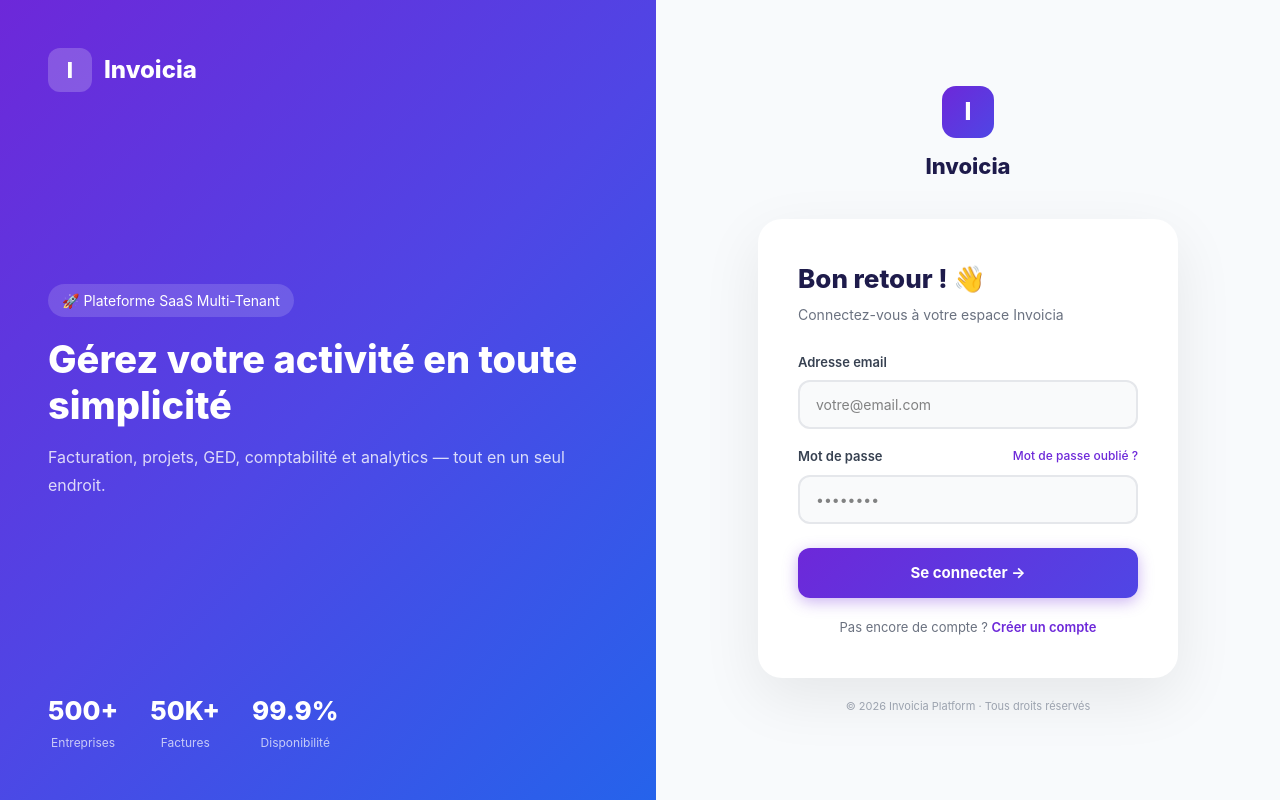
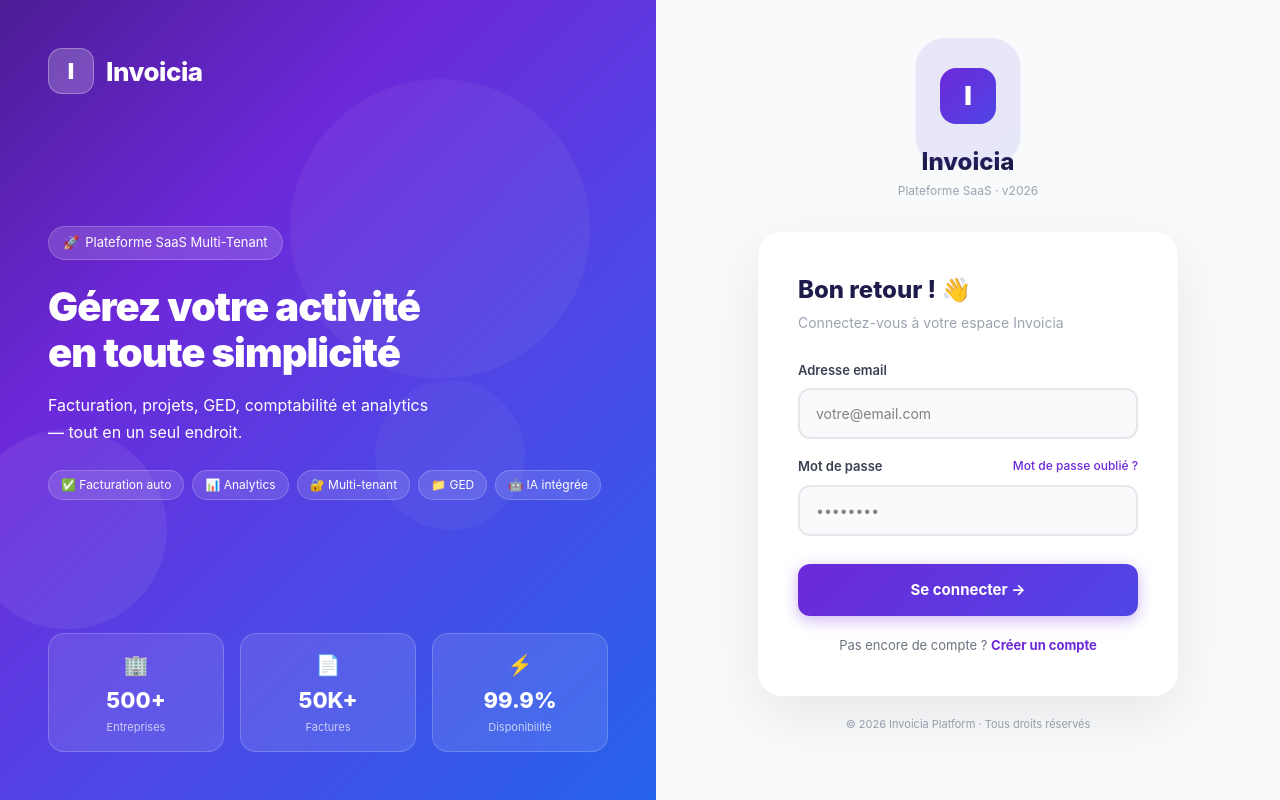
Before and after one commit to khouloud-awled-ahmed/invoicia-platform, a React (Vite) app: page / in a window 1280 px wide. Built offline with nearby package versions, Linux system fonts and the light colour scheme; no server answers.

Commit message:
improve: stunning animated login page

```diff
--- a/src/pages/LoginPage.tsx
+++ b/src/pages/LoginPage.tsx
@@ -1,4 +1,4 @@
-import { useState } from "react";
+import { useState, useEffect } from "react";
 import { apiClient } from "../lib/api-client-backend";
 import { toast } from "sonner";
 
@@ -7,6 +7,11 @@ export function LoginPage() {
   const [email, setEmail] = useState("");
   const [password, setPassword] = useState("");
   const [isLoading, setIsLoading] = useState(false);
+  const [mounted, setMounted] = useState(false);
+
+  useEffect(() => {
+    setTimeout(() => setMounted(true), 100);
+  }, []);
 
   const handleLogin = async (e: React.FormEvent) => {
     e.preventDefault();
@@ -25,82 +30,211 @@ export function LoginPage() {
     }
   };
 
-  const leftStyle: React.CSSProperties = {
+  return (
+    <>
+      <style>{`
+        @keyframes float {
+          0%, 100% { transform: translateY(0px); }
+          50% { transform: translateY(-20px); }
+        }
+        @keyframes float2 {
+          0%, 100% { transform: translateY(0px); }
+          50% { transform: translateY(-15px); }
+        }
+        @keyframes pulse-ring {
+          0% { transform: scale(0.8); opacity: 1; }
+          100% { transform: scale(2); opacity: 0; }
+        }
+        @keyframes slideInLeft {
+          from { opacity: 0; transform: translateX(-40px); }
+          to { opacity: 1; transform: translateX(0); }
+        }
+        @keyframes slideInRight {
+          from { opacity: 0; transform: translateX(40px); }
+          to { opacity: 1; transform: translateX(0); }
+        }
+        @keyframes fadeInUp {
+          from { opacity: 0; transform: translateY(20px); }
+          to { opacity: 1; transform: translateY(0); }
+        }
+        @keyframes shimmer {
+          0% { background-position: -200% center; }
+          100% { background-position: 200% center; }
+        }
+        @keyframes rotate {
+          from { transform: rotate(0deg); }
+          to { transform: rotate(360deg); }
+        }
+        .btn-login:hover {
+          transform: translateY(-2px) !important;
+          box-shadow: 0 8px 25px rgba(109,40,217,0.5) !important;
+        }
+        .btn-login:active {
+          transform: translateY(0px) !important;
+        }
+        .input-field:focus {
+          border-color: #6d28d9 !important;
+          box-shadow: 0 0 0 4px rgba(109,40,217,0.1) !important;
+        }
+        .stat-card:hover {
+          transform: translateY(-4px);
+          background: rgba(255,255,255,0.2) !important;
+        }
+      `}</style>
+
+      <div style={{ minHeight: "100vh", display: "flex", fontFamily: "'Inter', sans-serif", overflow: "hidden" }}>
+
+        {/* LEFT PANEL */}
+        <div style={{
           flex: 1,
-    background: "linear-gradient(135deg, #6d28d9 0%, #4f46e5 50%, #2563eb 100%)",
+          background: "linear-gradient(135deg, #4c1d95 0%, #6d28d9 30%, #4f46e5 60%, #2563eb 100%)",
           padding: "48px",
           display: "flex",
           flexDirection: "column",
           justifyContent: "space-between",
           color: "white",
-  };
+          position: "relative",
+          overflow: "hidden",
+          animation: mounted ? "slideInLeft 0.7s ease forwards" : "none",
+        }}>
 
-  const rightStyle: React.CSSProperties = {
-    flex: 1,
-    display: "flex",
-    alignItems: "center",
-    justifyContent: "center",
-    padding: "32px",
-    background: "#f8fafc",
-  };
+          {/* Animated background circles */}
+          <div style={{
+            position: "absolute", top: "10%", right: "10%",
+            width: "300px", height: "300px", borderRadius: "50%",
+            background: "rgba(255,255,255,0.05)",
+            animation: "float 6s ease-in-out infinite",
+          }} />
+          <div style={{
+            position: "absolute", bottom: "20%", left: "-5%",
+            width: "200px", height: "200px", borderRadius: "50%",
+            background: "rgba(255,255,255,0.07)",
+            animation: "float2 8s ease-in-out infinite",
+          }} />
+          <div style={{
+            position: "absolute", top: "50%", right: "20%",
+            width: "150px", height: "150px", borderRadius: "50%",
+            background: "rgba(255,255,255,0.04)",
+            animation: "float 10s ease-in-out infinite",
+          }} />
 
-  return (
-    <div style={{ minHeight: "100vh", display: "flex", fontFamily: "Inter, sans-serif" }}>
-      {/* Left panel */}
-      <div style={leftStyle}>
-        <div style={{ display: "flex", alignItems: "center", gap: "12px" }}>
+          {/* Logo */}
+          <div style={{ display: "flex", alignItems: "center", gap: "12px", position: "relative", zIndex: 1,
+            animation: mounted ? "fadeInUp 0.8s ease 0.2s both" : "none" }}>
             <div style={{
-            width: "44px", height: "44px", borderRadius: "12px",
-            background: "rgba(255,255,255,0.2)", display: "flex",
-            alignItems: "center", justifyContent: "center",
-            fontSize: "22px", fontWeight: "800"
+              width: "46px", height: "46px", borderRadius: "14px",
+              background: "rgba(255,255,255,0.2)",
+              backdropFilter: "blur(10px)",
+              display: "flex", alignItems: "center", justifyContent: "center",
+              fontSize: "22px", fontWeight: "900", border: "1px solid rgba(255,255,255,0.3)"
             }}>I</div>
-          <span style={{ fontSize: "24px", fontWeight: "800" }}>Invoicia</span>
+            <span style={{ fontSize: "26px", fontWeight: "800", letterSpacing: "-0.5px" }}>Invoicia</span>
           </div>
 
-        <div>
-          <div style={{ fontSize: "14px", background: "rgba(255,255,255,0.15)", display: "inline-block", padding: "6px 14px", borderRadius: "20px", marginBottom: "20px" }}>
-            🚀 Plateforme SaaS Multi-Tenant
+          {/* Main content */}
+          <div style={{ position: "relative", zIndex: 1 }}>
+            <div style={{
+              fontSize: "13px",
+              background: "rgba(255,255,255,0.15)",
+              backdropFilter: "blur(10px)",
+              display: "inline-flex", alignItems: "center", gap: "6px",
+              padding: "6px 14px", borderRadius: "20px", marginBottom: "24px",
+              border: "1px solid rgba(255,255,255,0.2)",
+              animation: mounted ? "fadeInUp 0.8s ease 0.3s both" : "none"
+            }}>
+              <span>🚀</span> Plateforme SaaS Multi-Tenant
             </div>
-          <h1 style={{ fontSize: "38px", fontWeight: "800", lineHeight: "1.2", marginBottom: "16px" }}>
-            Gérez votre activité en toute simplicité
+
+            <h1 style={{
+              fontSize: "40px", fontWeight: "900", lineHeight: "1.15",
+              marginBottom: "16px", letterSpacing: "-1px",
+              animation: mounted ? "fadeInUp 0.8s ease 0.4s both" : "none"
+            }}>
+              Gérez votre activité<br />en toute simplicité
             </h1>
-          <p style={{ fontSize: "16px", opacity: "0.8", lineHeight: "1.7" }}>
+
+            <p style={{
+              fontSize: "16px", opacity: "0.8", lineHeight: "1.7", maxWidth: "400px",
+              animation: mounted ? "fadeInUp 0.8s ease 0.5s both" : "none"
+            }}>
               Facturation, projets, GED, comptabilité et analytics — tout en un seul endroit.
             </p>
+
+            {/* Feature pills */}
+            <div style={{
+              display: "flex", flexWrap: "wrap", gap: "8px", marginTop: "24px",
+              animation: mounted ? "fadeInUp 0.8s ease 0.6s both" : "none"
+            }}>
+              {["✅ Facturation auto", "📊 Analytics", "🔐 Multi-tenant", "📁 GED", "🤖 IA intégrée"].map(f => (
+                <span key={f} style={{
+                  fontSize: "12px", padding: "5px 12px", borderRadius: "20px",
+                  background: "rgba(255,255,255,0.12)", border: "1px solid rgba(255,255,255,0.2)"
+                }}>{f}</span>
+              ))}
+            </div>
           </div>
 
-        <div style={{ display: "flex", gap: "32px" }}>
-          {[["500+", "Entreprises"], ["50K+", "Factures"], ["99.9%", "Disponibilité"]].map(([val, label]) => (
-            <div key={label} style={{ textAlign: "center" }}>
-              <div style={{ fontSize: "26px", fontWeight: "800" }}>{val}</div>
-              <div style={{ fontSize: "12px", opacity: "0.7", marginTop: "4px" }}>{label}</div>
+          {/* Stats */}
+          <div style={{
+            display: "flex", gap: "16px", position: "relative", zIndex: 1,
+            animation: mounted ? "fadeInUp 0.8s ease 0.7s both" : "none"
+          }}>
+            {[["500+", "Entreprises", "🏢"], ["50K+", "Factures", "📄"], ["99.9%", "Disponibilité", "⚡"]].map(([val, label, icon]) => (
+              <div key={label} className="stat-card" style={{
+                flex: 1, textAlign: "center", padding: "16px 12px",
+                background: "rgba(255,255,255,0.1)", borderRadius: "16px",
+                border: "1px solid rgba(255,255,255,0.2)",
+                backdropFilter: "blur(10px)", transition: "all 0.3s ease", cursor: "default"
+              }}>
+                <div style={{ fontSize: "20px", marginBottom: "4px" }}>{icon}</div>
+                <div style={{ fontSize: "22px", fontWeight: "800" }}>{val}</div>
+                <div style={{ fontSize: "11px", opacity: "0.7", marginTop: "2px" }}>{label}</div>
               </div>
             ))}
           </div>
         </div>
 
-      {/* Right panel */}
-      <div style={rightStyle}>
+        {/* RIGHT PANEL */}
+        <div style={{
+          flex: 1, display: "flex", alignItems: "center", justifyContent: "center",
+          padding: "32px", background: "#f8fafc",
+          animation: mounted ? "slideInRight 0.7s ease forwards" : "none",
+        }}>
           <div style={{ width: "100%", maxWidth: "420px" }}>
-          <div style={{ textAlign: "center", marginBottom: "36px" }}>
+
+            {/* Logo */}
             <div style={{
-              width: "52px", height: "52px", borderRadius: "14px",
+              textAlign: "center", marginBottom: "32px",
+              animation: mounted ? "fadeInUp 0.8s ease 0.3s both" : "none"
+            }}>
+              <div style={{ position: "relative", display: "inline-block" }}>
+                <div style={{
+                  position: "absolute", inset: 0, borderRadius: "16px",
+                  background: "linear-gradient(135deg, #6d28d9, #4f46e5)",
+                  animation: "pulse-ring 2s ease-out infinite",
+                }} />
+                <div style={{
+                  width: "56px", height: "56px", borderRadius: "16px",
                   background: "linear-gradient(135deg, #6d28d9, #4f46e5)",
                   display: "inline-flex", alignItems: "center", justifyContent: "center",
-              color: "white", fontSize: "24px", fontWeight: "800", marginBottom: "12px"
+                  color: "white", fontSize: "26px", fontWeight: "900",
+                  position: "relative", zIndex: 1, marginBottom: "12px"
                 }}>I</div>
-            <div style={{ fontSize: "22px", fontWeight: "800", color: "#1e1b4b" }}>Invoicia</div>
+              </div>
+              <div style={{ fontSize: "24px", fontWeight: "800", color: "#1e1b4b", marginTop: "8px" }}>Invoicia</div>
+              <div style={{ fontSize: "12px", color: "#9ca3af", marginTop: "2px" }}>Plateforme SaaS · v2026</div>
             </div>
 
+            {/* Card */}
             <div style={{
               background: "white", borderRadius: "24px", padding: "40px",
-            boxShadow: "0 20px 60px rgba(0,0,0,0.08)"
+              boxShadow: "0 20px 60px rgba(0,0,0,0.08)",
+              animation: mounted ? "fadeInUp 0.8s ease 0.4s both" : "none"
             }}>
-            <h2 style={{ fontSize: "26px", fontWeight: "800", color: "#1e1b4b", marginBottom: "6px" }}>
+              <h2 style={{ fontSize: "24px", fontWeight: "800", color: "#1e1b4b", marginBottom: "4px" }}>
                 Bon retour ! 👋
               </h2>
-            <p style={{ color: "#6b7280", fontSize: "14px", marginBottom: "28px" }}>
+              <p style={{ color: "#9ca3af", fontSize: "14px", marginBottom: "28px" }}>
                 Connectez-vous à votre espace Invoicia
               </p>
 
@@ -115,21 +249,18 @@ export function LoginPage() {
                     value={email}
                     onChange={(e) => setEmail(e.target.value)}
                     required
+                    className="input-field"
                     style={{
-                    width: "100%", padding: "12px 16px", borderRadius: "12px",
+                      width: "100%", padding: "13px 16px", borderRadius: "12px",
                       border: "2px solid #e5e7eb", fontSize: "14px", outline: "none",
-                    background: "#f9fafb", boxSizing: "border-box"
+                      background: "#f9fafb", boxSizing: "border-box", transition: "all 0.2s"
                     }}
-                  onFocus={(e) => e.target.style.borderColor = "#6d28d9"}
-                  onBlur={(e) => e.target.style.borderColor = "#e5e7eb"}
                   />
                 </div>
 
-              <div style={{ marginBottom: "24px" }}>
+                <div style={{ marginBottom: "28px" }}>
                   <div style={{ display: "flex", justifyContent: "space-between", marginBottom: "8px" }}>
-                  <label style={{ fontSize: "13px", fontWeight: "600", color: "#374151" }}>
-                    Mot de passe
-                  </label>
+                    <label style={{ fontSize: "13px", fontWeight: "600", color: "#374151" }}>Mot de passe</label>
                     <a href="#" onClick={(e) => { e.preventDefault(); navigate("/forgot-password"); }}
                       style={{ fontSize: "12px", color: "#6d28d9", textDecoration: "none", fontWeight: "500" }}>
                       Mot de passe oublié ?
@@ -141,34 +272,45 @@ export function LoginPage() {
                     value={password}
                     onChange={(e) => setPassword(e.target.value)}
                     required
+                    className="input-field"
                     style={{
-                    width: "100%", padding: "12px 16px", borderRadius: "12px",
+                      width: "100%", padding: "13px 16px", borderRadius: "12px",
                       border: "2px solid #e5e7eb", fontSize: "14px", outline: "none",
-                    background: "#f9fafb", boxSizing: "border-box"
+                      background: "#f9fafb", boxSizing: "border-box", transition: "all 0.2s"
                     }}
-                  onFocus={(e) => e.target.style.borderColor = "#6d28d9"}
-                  onBlur={(e) => e.target.style.borderColor = "#e5e7eb"}
                   />
                 </div>
 
                 <button
                   type="submit"
                   disabled={isLoading}
+                  className="btn-login"
                   style={{
-                  width: "100%", padding: "14px", borderRadius: "12px", border: "none",
+                    width: "100%", padding: "15px", borderRadius: "12px", border: "none",
                     background: isLoading ? "#9ca3af" : "linear-gradient(135deg, #6d28d9, #4f46e5)",
                     color: "white", fontSize: "15px", fontWeight: "700",
                     cursor: isLoading ? "not-allowed" : "pointer",
-                  boxShadow: "0 4px 15px rgba(109,40,217,0.35)"
+                    boxShadow: "0 4px 15px rgba(109,40,217,0.35)",
+                    transition: "all 0.2s ease", display: "flex",
+                    alignItems: "center", justifyContent: "center", gap: "8px"
                   }}
                 >
-                {isLoading ? "Connexion en cours..." : "Se connecter →"}
+                  {isLoading ? (
+                    <>
+                      <div style={{
+                        width: "16px", height: "16px", border: "2px solid rgba(255,255,255,0.3)",
+                        borderTopColor: "white", borderRadius: "50%",
+                        animation: "rotate 0.8s linear infinite"
+                      }} />
+                      Connexion en cours...
+                    </>
+                  ) : "Se connecter →"}
                 </button>
 
                 <p style={{ textAlign: "center", marginTop: "20px", fontSize: "13px", color: "#6b7280" }}>
                   Pas encore de compte ?{" "}
                   <a href="#" onClick={(e) => { e.preventDefault(); navigate("/register"); }}
-                  style={{ color: "#6d28d9", fontWeight: "600", textDecoration: "none" }}>
+                    style={{ color: "#6d28d9", fontWeight: "700", textDecoration: "none" }}>
                     Créer un compte
                   </a>
                 </p>
@@ -181,5 +323,6 @@ export function LoginPage() {
           </div>
         </div>
       </div>
+    </>
   );
 }
```
Lines whose indentation alone changed are shown as unchanged.
